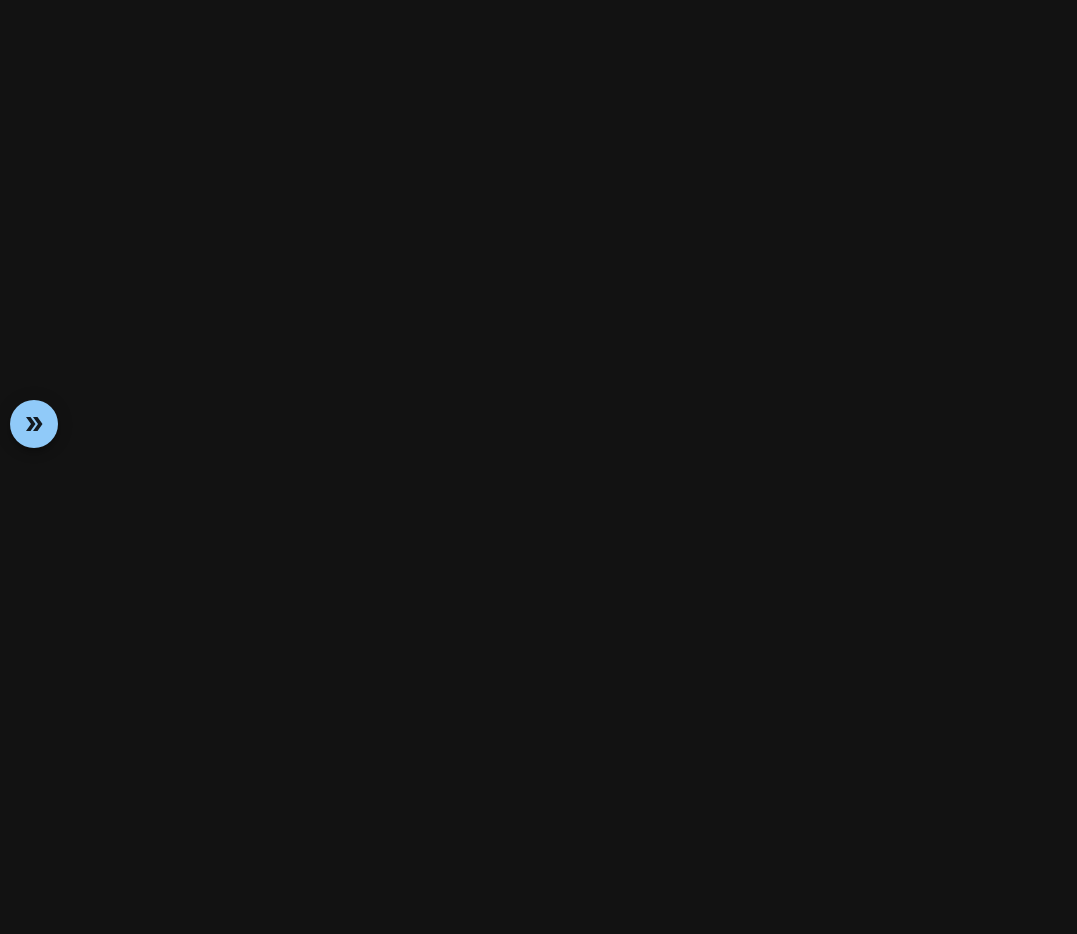
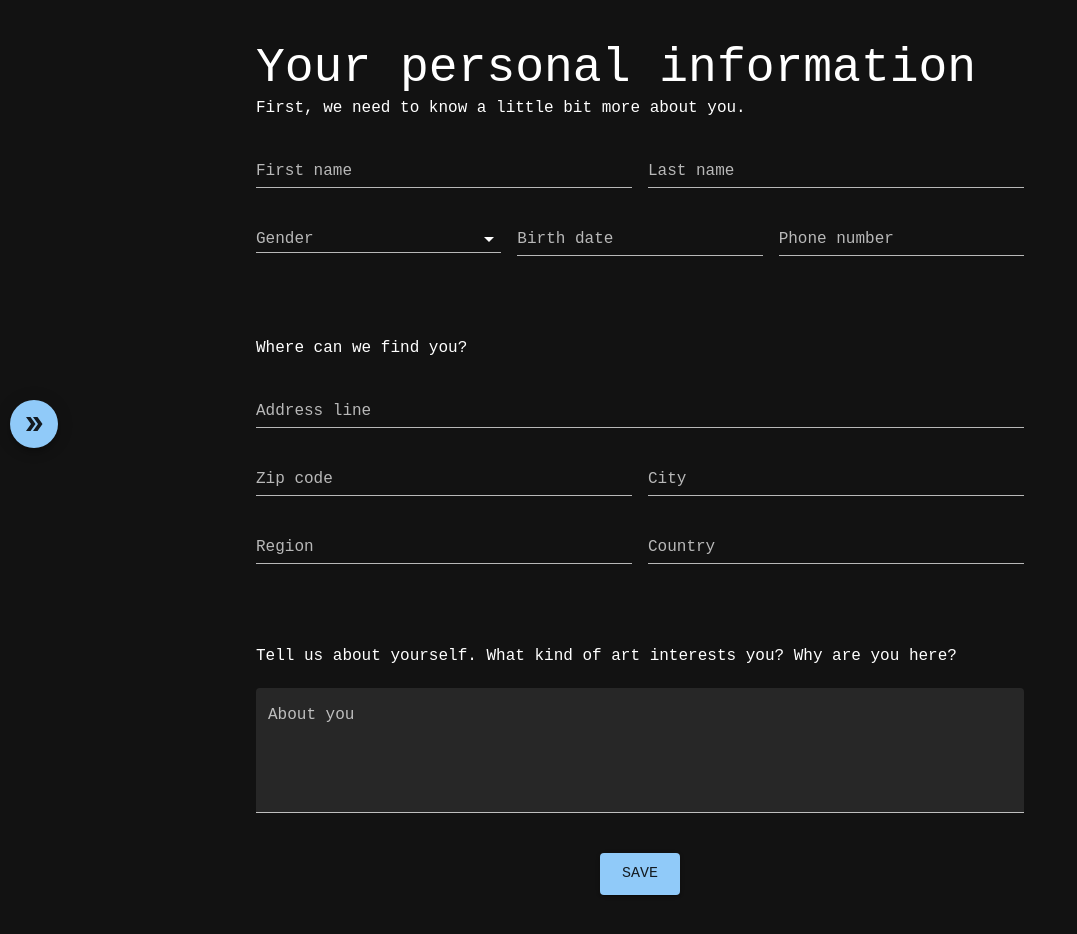
Before and after one commit to DavidKrtolica/art_repo, a React (Create React App) app: page /curator/profile in a window 1280 px wide. Before the commit this address had no page. Shown: the whole page, without its empty margins (0-1077 px from the left). Before the commit the page ends 800 px from the top, so only its background shows below. Built offline with nearby package versions, Linux system fonts and the light colour scheme.

Commit message:
Added profile form

```diff
--- a/package.json
+++ b/package.json
@@ -8,6 +8,7 @@
     "@emotion/styled": "^11.10.4",
     "@mui/icons-material": "^5.10.6",
     "@mui/material": "^5.10.6",
+    "@mui/x-date-pickers": "^5.0.10",
     "@testing-library/jest-dom": "^5.16.5",
     "@testing-library/react": "^13.4.0",
     "@testing-library/user-event": "^13.5.0",
@@ -15,6 +16,7 @@
     "@types/node": "^16.11.60",
     "@types/react": "^18.0.21",
     "@types/react-dom": "^18.0.6",
+    "dayjs": "^1.11.7",
     "graphql": "^16.6.0",
     "react": "^18.2.0",
     "react-dom": "^18.2.0",
--- a/src/App.tsx
+++ b/src/App.tsx
@@ -11,6 +11,7 @@ import Logout from './components/Auth/Logout'
 import ArtworkPage from './components/Artwork/ArtworkPage'
 import ArtistComponent from './components/Artist/ArtistComponent'
 import CuratorCorner from './components/Curator/CuratorCorner'
+import ProfilePage from './components/Curator/ProfilePage'
 
 import { darkTheme } from './utils/theme'
 
@@ -29,7 +30,8 @@ const App = () => {
             <Route path="/artwork/:id" element={<ArtworkPage />} />
             <Route path="/logout" element={<Logout />} />
             <Route path="/artist/:id" element={<ArtistComponent />} />
-            <Route path="/curator" element={<CuratorCorner />} />s
+            <Route path="/curator" element={<CuratorCorner />} />
+            <Route path="/curator/profile" element={<ProfilePage />} />
           </Routes>
         </BrowserRouter>
       </ThemeProvider>
--- a/src/components/Auth/Authenticate.tsx
+++ b/src/components/Auth/Authenticate.tsx
@@ -1,6 +1,5 @@
 import { useState } from 'react'
 import { Paper, TextField, Button, Stack, Typography } from '@mui/material'
-import { useNavigate } from 'react-router-dom'
 import LoginIcon from '@mui/icons-material/Login'
 import AppRegistrationIcon from '@mui/icons-material/AppRegistration'
 
@@ -40,6 +39,7 @@ const Authenticate = ({ setIsRegister, setAlert }) => {
         id: data.id,
         email: data.email,
         role: data.role,
+        isLive: data.isLive,
       })
       window.location.assign('/')
     }
--- a/src/components/Auth/Logout.tsx
+++ b/src/components/Auth/Logout.tsx
@@ -29,7 +29,6 @@ const Logout = () => {
       darkColor: 'tertiary.dark',
     },
   ]
-
   return (
     <Container>
       <Box
--- a/src/components/Auth/Register.tsx
+++ b/src/components/Auth/Register.tsx
@@ -4,7 +4,6 @@ import LoginIcon from '@mui/icons-material/Login'
 import AppRegistrationIcon from '@mui/icons-material/AppRegistration'
 
 import { red } from '../../utils/colors'
-import { useNavigate } from 'react-router-dom'
 
 const Signup = ({ setIsRegister, setAlert }) => {
   const [email, setEmail] = useState('')
--- a/src/components/Curator/CuratorCorner.tsx
+++ b/src/components/Curator/CuratorCorner.tsx
@@ -1,10 +1,18 @@
 import { Box } from '@mui/material'
 import { useTheme } from '@mui/material/styles'
 
+import useAuth from '../../hooks/useAuth'
 import PageHeader from '../PageHeader'
 
 const CuratorCorner = () => {
   const theme = useTheme()
+  const { user } = useAuth()
+  if (!user) {
+    window.location.assign('/')
+  } else if (!user.isLive) {
+    window.location.assign('/curator/profile')
+    return null
+  }
 
   return (
     <>
--- /dev/null
+++ b/src/components/Curator/ProfilePage.tsx
@@ -0,0 +1,207 @@
+import {
+  Box,
+  Typography,
+  TextField,
+  FormControl,
+  InputLabel,
+  Select,
+  MenuItem,
+  Grid,
+  Button,
+} from '@mui/material'
+import { useState } from 'react'
+import { Dayjs } from 'dayjs'
+import { AdapterDayjs } from '@mui/x-date-pickers/AdapterDayjs'
+import { LocalizationProvider } from '@mui/x-date-pickers/LocalizationProvider'
+import { DatePicker } from '@mui/x-date-pickers/DatePicker'
+
+import useAuth from '../../hooks/useAuth'
+
+const ProfilePage = () => {
+  const { user } = useAuth()
+
+  /*const [firstName, setFirstName] = useState('')
+  const [lastName, setLastName] = useState('')
+  const [phone, setPhone] = useState('')*/
+  const [birthDate, setBirthDate] = useState<Dayjs | null>(null)
+  const [gender, setGender] = useState('')
+
+  const sxCommon = {
+    width: '60vw',
+  }
+
+  return (
+    <>
+      <Box
+        display="flex"
+        alignItems="center"
+        justifyContent="center"
+        flexDirection="column"
+        sx={{ my: 5 }}
+      >
+        <Typography sx={sxCommon} variant="h3">
+          Your personal information
+        </Typography>
+        {user && !user.isLive && (
+          <Typography
+            color={'text.secondary'}
+            variant="h6"
+            sx={{ mb: 10, ...sxCommon }}
+          >
+            {`Your registration is not yet complete. Please fill out the required
+          information below to become a curator and start showcasing artworks.`}
+          </Typography>
+        )}
+        <Box
+          display="flex"
+          alignItems="left"
+          justifyContent="left"
+          flexDirection="column"
+          sx={{ width: '60vw' }}
+        >
+          <Typography sx={{ mb: 2.5, ...sxCommon }}>
+            First, we need to know a little bit more about you.
+          </Typography>
+          <Grid container spacing={2}>
+            <Grid item xs={6}>
+              <TextField
+                fullWidth
+                label="First name"
+                sx={{ mb: 2.5 }}
+                variant="standard"
+                autoComplete="no"
+              />
+            </Grid>
+            <Grid item xs={6}>
+              <TextField
+                fullWidth
+                sx={{ mb: 2.5 }}
+                label="Last name"
+                variant="standard"
+                autoComplete="no"
+              />
+            </Grid>
+          </Grid>
+          <Grid container spacing={2}>
+            <Grid item xs={4}>
+              <FormControl fullWidth variant="standard" sx={{ mb: 10 }}>
+                <InputLabel id="gender-label">Gender</InputLabel>
+                <Select
+                  value={gender}
+                  label="Gender"
+                  labelId="gender-label"
+                  onChange={(e) => {
+                    setGender(e.target.value)
+                  }}
+                  size="small"
+                >
+                  <MenuItem value={'male'}>Male</MenuItem>
+                  <MenuItem value={'female'}>Female</MenuItem>
+                  <MenuItem value={'other'}>Other</MenuItem>
+                  <MenuItem value={'prefer not to say'}>
+                    Prefer not to say
+                  </MenuItem>
+                </Select>
+              </FormControl>
+            </Grid>
+            <Grid item xs={4}>
+              <LocalizationProvider dateAdapter={AdapterDayjs}>
+                <DatePicker
+                  label="Birth date"
+                  value={birthDate}
+                  onChange={(value) => {
+                    setBirthDate(value)
+                  }}
+                  renderInput={(params) => (
+                    <TextField
+                      fullWidth
+                      sx={{ mb: 10 }}
+                      variant="standard"
+                      {...params}
+                    />
+                  )}
+                />
+              </LocalizationProvider>
+            </Grid>
+            <Grid item xs={4}>
+              <TextField
+                fullWidth
+                sx={{ mb: 10 }}
+                label="Phone number"
+                type="tel"
+                variant="standard"
+                autoComplete="no"
+              />
+            </Grid>
+          </Grid>
+          <Typography sx={{ mb: 2.5, ...sxCommon }}>
+            Where can we find you?
+          </Typography>
+          <TextField
+            fullWidth
+            label="Address line"
+            sx={{ mb: 2.5 }}
+            variant="standard"
+            autoComplete="no"
+          />
+          <Grid container spacing={2}>
+            <Grid item xs={6}>
+              <TextField
+                fullWidth
+                label="Zip code"
+                sx={{ mb: 2.5 }}
+                variant="standard"
+                autoComplete="no"
+              />
+            </Grid>
+            <Grid item xs={6}>
+              <TextField
+                fullWidth
+                label="City"
+                sx={{ mb: 2.5 }}
+                variant="standard"
+                autoComplete="no"
+              />
+            </Grid>
+          </Grid>
+          <Grid container spacing={2}>
+            <Grid item xs={6}>
+              <TextField
+                fullWidth
+                label="Region"
+                sx={{ mb: 10 }}
+                variant="standard"
+                autoComplete="no"
+              />
+            </Grid>
+            <Grid item xs={6}>
+              <TextField
+                fullWidth
+                label="Country"
+                sx={{ mb: 10 }}
+                variant="standard"
+                autoComplete="no"
+              />
+            </Grid>
+          </Grid>
+          <Typography sx={{ mb: 2.5, ...sxCommon }}>
+            Tell us about yourself. What kind of art interests you? Why are you
+            here?
+          </Typography>
+          <TextField
+            label="About you"
+            multiline
+            rows={4}
+            sx={{ mb: 5 }}
+            variant="filled"
+          />
+        </Box>
+        <Button size="large" variant="contained">
+          Save
+        </Button>
+      </Box>
+    </>
+  )
+}
+
+export default ProfilePage
```
Also changed, not shown: 1 other file (tests, documents, lock files or other folders).
